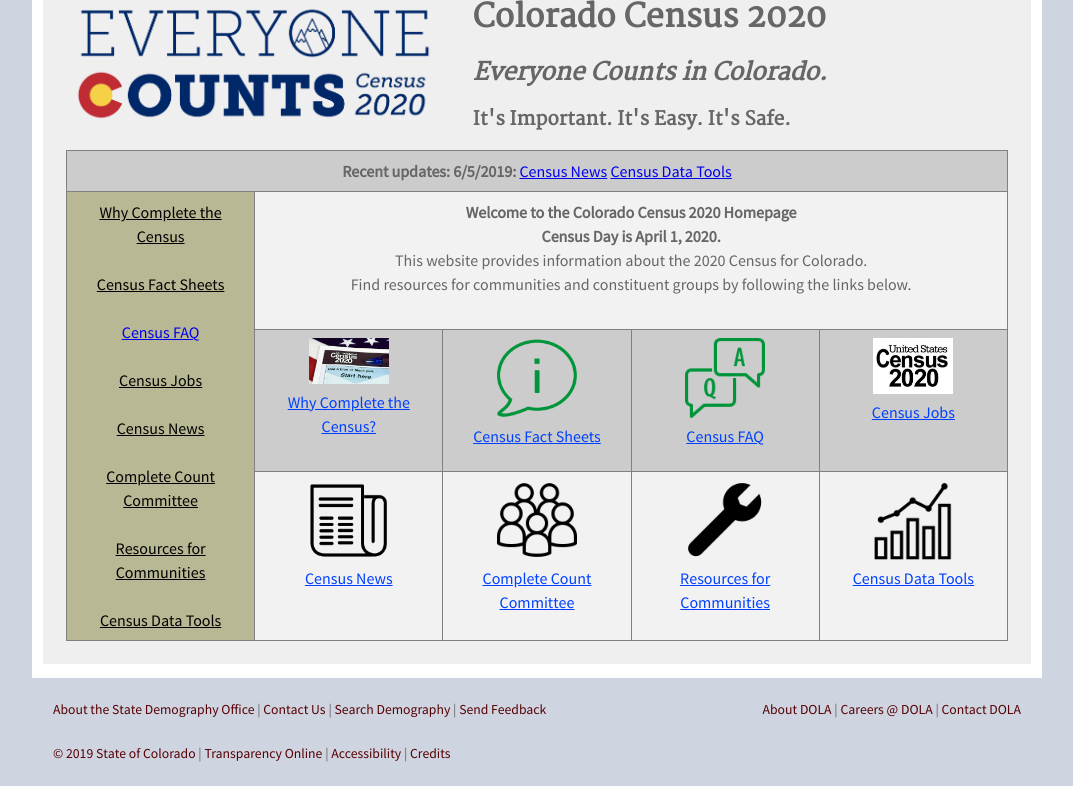
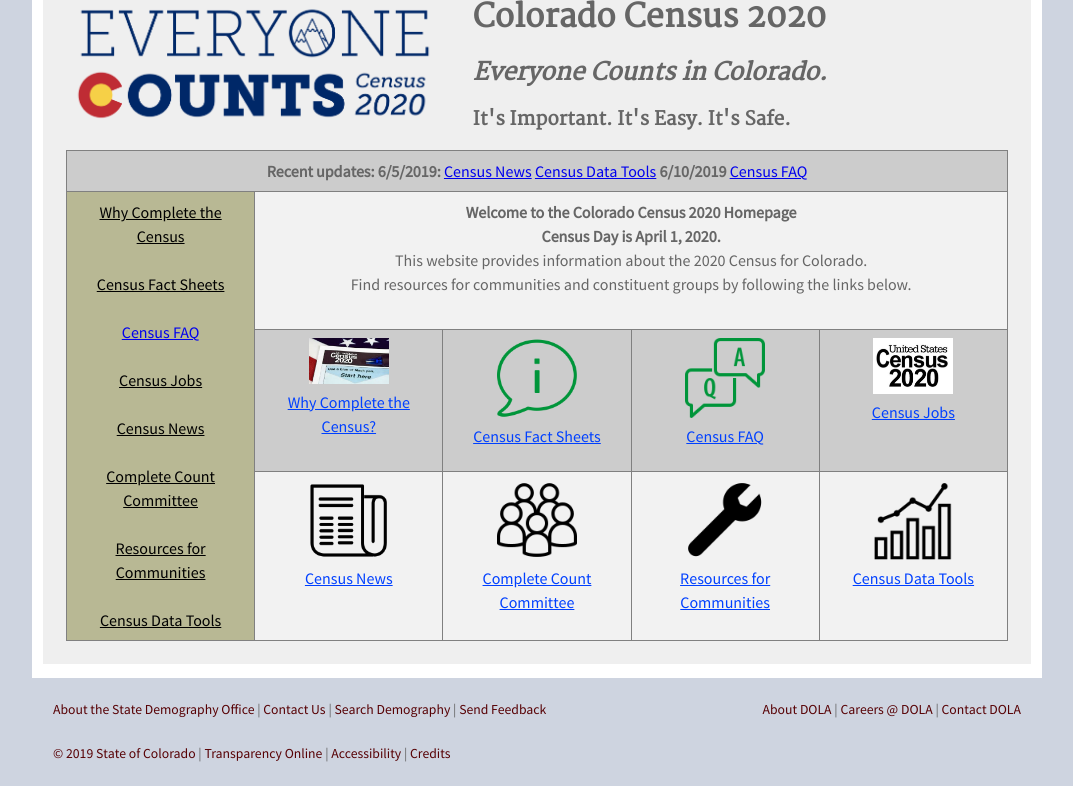
Before and after one commit to TBleess/Website_New, a Jekyll site: the page built from pages/5_CensusACS/census_2020_main.html, in a window 1280 px wide and 900 px high, scrolled down 851 px, cut to the strip 114-900 px from the top of the window. Shown: the whole strip, without its empty margins (103-1176 px from the left). Built offline with Jekyll 4.4.1, drawn with Linux system fonts in a browser that asks for light colours.

Commit message:
Update census_2020_main.html

```diff
--- a/pages/5_CensusACS/census_2020_main.html
+++ b/pages/5_CensusACS/census_2020_main.html
@@ -70,6 +70,7 @@
 			<b>Recent updates:</b>
 			<b>6/5/2019:</b> <a href='https://demography.dola.colorado.gov/census-acs/2020-news/'>Census News</a>
 			<a href="https://demography.dola.colorado.gov/census-acs/2020-response-tracker/">Census Data Tools</a>
+			<b>6/10/2019</b> <a href="https://demography.dola.colorado.gov/census-acs/2020-faq/">Census FAQ</a>
 		</td>
                 </tr>
 		<tr>
```
